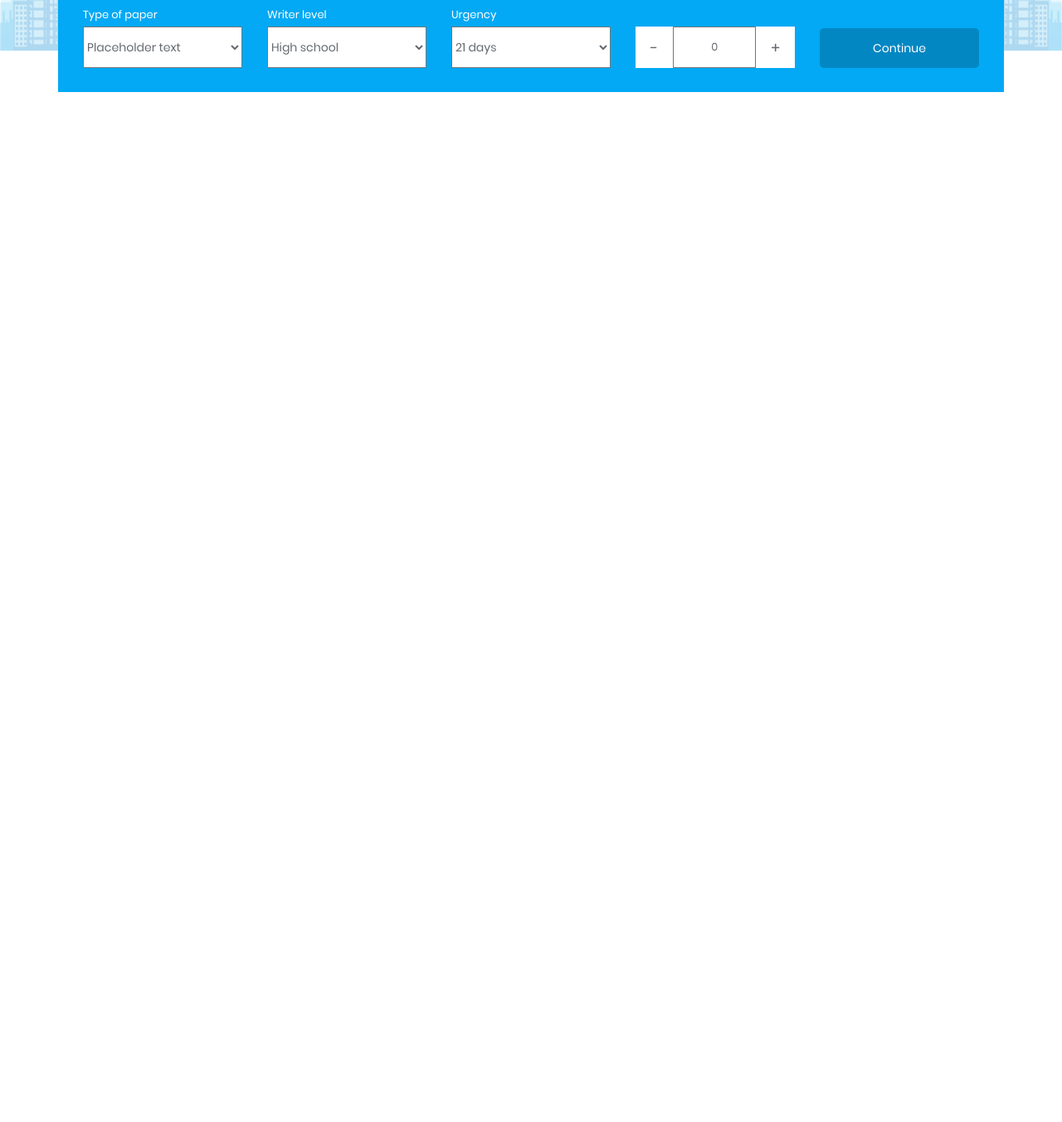
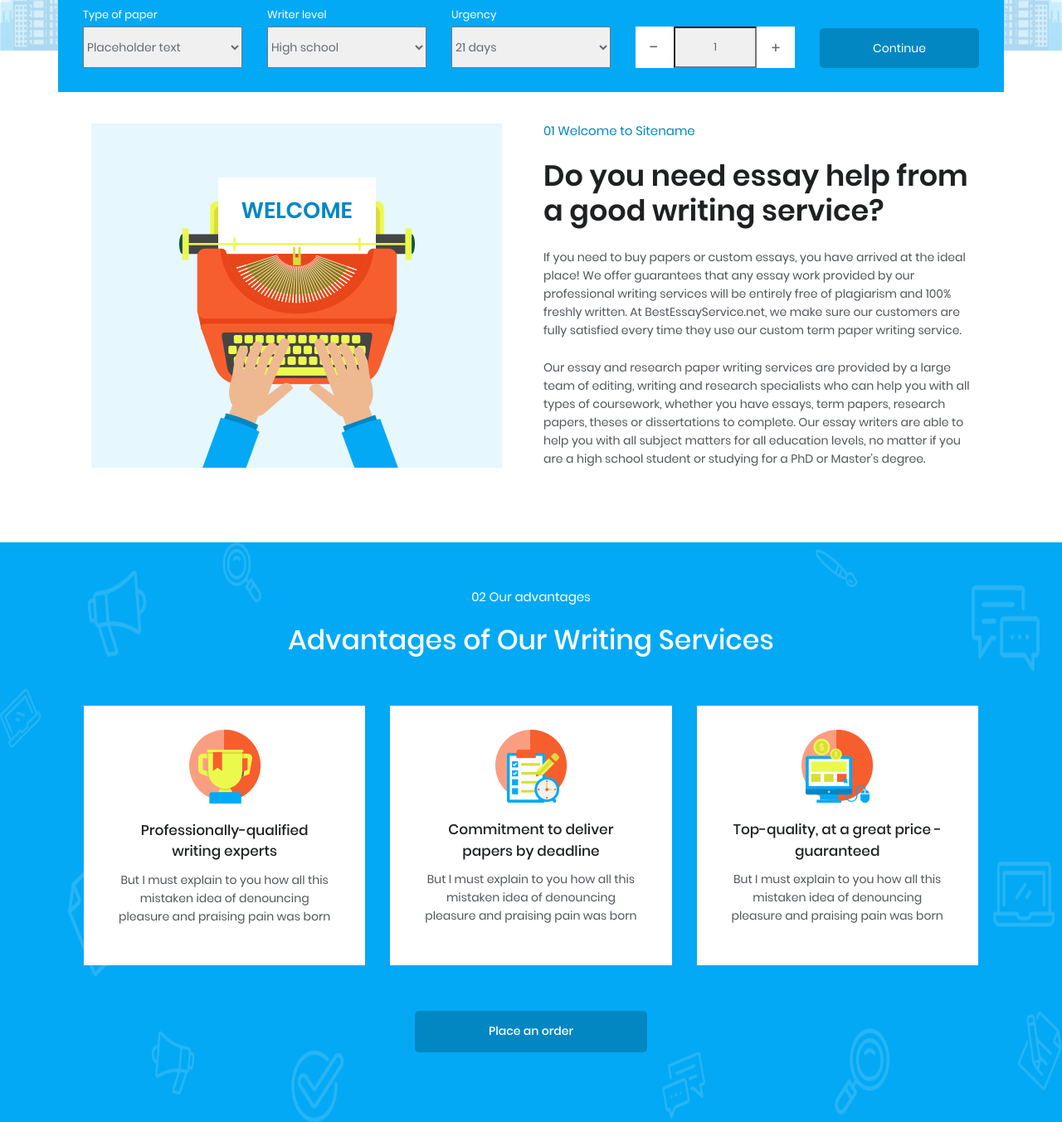
Before and after one commit to Parchuk/BlueEssaySite, a website: page src/views/index.html in a window 1280 px wide. Shown: the part 687-2040 px from the top of the page at 83% size. Before the commit the page ends 800 px from the top, so only its background shows below. Drawn offline with nearby package versions, Linux system fonts and the light colour scheme; files that its build step writes are made by us from their sources; files whose address does not match are found by name; a web font is replaced by a local one.

Commit message:
add advantages

```diff
--- a/src/blocks/_modules.scss
+++ b/src/blocks/_modules.scss
@@ -2,3 +2,5 @@
 @import "modules/footer/footer";
 @import "modules/banner/banner";
 @import "modules/main/main";
+@import "modules/welcome/welcome";
+@import "modules/advantages/advantages";
--- /dev/null
+++ b/src/blocks/modules/advantages/advantages.html
@@ -0,0 +1,33 @@
+<section>
+    <div class="container-fluid advantages">
+        <div class="container">
+            <div class="row flex-column pl-3 pr-3">
+                <h6>02 Our advantages</h6>
+                <h1>Advantages of Our Writing Services</h1>
+            </div>
+            <div class="row pl-3 pr-3">
+
+                <div>
+                    <div class="container-img"><img src="../../../img/advantages-1.png" alt=""></div>
+                    <span>Professionally-qualified
+                        writing experts</span>
+                    <p>But I must explain to you how all this mistaken idea of denouncing pleasure and praising pain was
+                        born</p>
+                </div>
+                <div>
+                    <div class="container-img"><img src="../../../img/advantages-2.png" alt=""></div>
+                    <span>Commitment to deliver papers by deadline</span>
+                    <p>But I must explain to you how all this mistaken idea of denouncing pleasure and praising pain was
+                        born</p>
+                </div>
+                <div>
+                    <div class="container-img"><img src="../../../img/advantages-3.png" alt=""></div>
+                    <span>Top-quality, at a great price - guaranteed</span>
+                    <p>But I must explain to you how all this mistaken idea of denouncing pleasure and praising pain was
+                        born</p>
+                </div>
+            </div>
+            <div class="row"><a href="#" class="btn-2">Place an order</a></div>
+        </div>
+    </div>
+</section>
--- /dev/null
+++ b/src/blocks/modules/advantages/advantages.scss
@@ -0,0 +1,75 @@
+.advantages {
+    padding: 57px 0 84px 0;
+    background-color: $primary-1;
+    background-image: url(../../../img/advantages-Bg.png);
+    background-repeat: no-repeat;
+    background-size: 100% 100%;
+
+    @media (max-width:767px) {
+        padding: 25px 0 30px 0;
+
+    }
+
+    h6 {
+        @include font($base-light, $Poppins-Regular, 15px, 400);
+        margin: 0 auto;
+    }
+
+    h1 {
+        @include font($base-light, $Poppins-Medium, 33px, 500);
+        margin: 23px auto 59px auto;
+
+        @media (max-width:767px) {
+            @include font($base-light, $Poppins-Medium, 25px, 500);
+            text-align: center;
+            margin: 15px auto 20px auto;
+        }
+    }
+
+    a {
+        flex-grow: 1;
+        max-width: 280px;
+        padding: 14.5px;
+        @include font($base-light, $Poppins-Medium, 14px, 500);
+        text-align: center;
+        margin: 55px auto 0 auto;
+
+        @media (max-width:767px) {
+            margin: 25px auto 0 auto;
+            max-width: 180px;
+            padding: 12px;
+        }
+
+    }
+
+    .row>div {
+        text-align: center;
+        display: flex;
+        flex-direction: column;
+        justify-content: center;
+        align-items: center;
+        background-color: $base-light;
+        width: calc(33.33% - 30px);
+        margin: 0 15px;
+        padding: 29px 40px 48px 40px;
+
+        @media (max-width:991px) {
+            margin: 20px auto;
+            width: 70%;
+        }
+
+        @media (max-width:767px) {
+            margin: 15px auto;
+            width: 100%;
+        }
+
+        span {
+            @include font($dl-3-4, $Poppins-Medium, 17px, 500);
+            margin: 20px 0 10px 0;
+        }
+
+        p {
+            line-height: 22px;
+        }
+    }
+}
--- a/src/blocks/modules/banner/banner.html
+++ b/src/blocks/modules/banner/banner.html
@@ -19,17 +19,17 @@
                     <label>
 
                         <span>Type of paper</span>
-                        <select name="" id="">
+                        <select name="#">
                             <option value="Placeholder text" selected>Placeholder text</option>
-                            <option value="">Placeholder text 2</option>
-                            <option value="">Placeholder text 3</option>
-                            <option value="">Placeholder text 4</option>
+                            <option value="Placeholder">Placeholder text 2</option>
+                            <option value="Placeholder">Placeholder text 3</option>
+                            <option value="Placeholder">Placeholder text 4</option>
                         </select>
 
                     </label>
                     <label>
                         <span>Writer level</span>
-                        <select name="" id="">
+                        <select name="#">
                             <option value="High school" selected>High school </option>
                             <option value="High school">High school 2</option>
                             <option value="High school">High school 3</option>
@@ -38,7 +38,7 @@
                     </label>
                     <label>
                         <span>Urgency</span>
-                        <select name="" id="">
+                        <select name="#">
                             <option value="21 days">21 days</option>
                             <option value="21 days">21 days 2</option>
                             <option value="21 days">21 days 3</option>
@@ -46,9 +46,9 @@
                         </select>
                     </label>
                     <label>
-                        <span>-</span>
-                        <input type="text" value="0">
-                        <span>+</span>
+                        <span class="minus">-</span>
+                        <input type="text" value="1" class="count">
+                        <span class="plus">+</span>
                     </label>
                     <label>
                         <input type="submit" value="Continue" class="btn-2">
--- a/src/blocks/modules/banner/banner.scss
+++ b/src/blocks/modules/banner/banner.scss
@@ -113,7 +113,6 @@
 
         label:nth-of-type(4) {
             display: flex;
-
             input[type=text] {
                 box-sizing: border-box;
                 max-width: 100px;
@@ -122,14 +121,20 @@
                 text-align: center;
                 @include font($primary-4, $Poppins-Regular, 13px, 400);
                 outline: none;
-
+                background-color:$li-3-4;
                 @media(max-width:991px) {
                     max-width: 50px;
                     height: 30px;
                 }
+                @media(max-width:1200px) {
+                    max-width: 65px;
+                    height: 50px;
+                }
 
             }
-
+            span:first-of-type{
+                @include font($primary-4, $Poppins-Regular, 21.1px, 400);
+            }
             span {
                 display: flex;
                 justify-content: center;
@@ -188,7 +193,7 @@
         select {
             width: 100%;
             height: 50px;
-            background-color: $base-light;
+            background-color:$li-3-4;
             @include font($primary-4, $Poppins-Regular, 14px, 400);
             cursor: pointer;
 
--- a/src/blocks/modules/header/header.scss
+++ b/src/blocks/modules/header/header.scss
@@ -242,8 +242,7 @@ header .container-fluid {
         min-width: 100px;
         text-align: center;
         transition: all .3s ease-in-out;
-
-        @media(max-width: 768px) {
+        @media(max-width: 767px) {
             padding: 4.5px 0;
             min-width: 70px;
         }
--- /dev/null
+++ b/src/blocks/modules/welcome/welcome.html
@@ -0,0 +1,29 @@
+<section>
+    <div class="container-fluid welcome">
+        <div class="container">
+            <div class="row">
+                <div class="img-welcome col-md-6">
+                    <img src="../../../img/img-welcome.png" alt="">
+                    <span>Welcome </span>
+                </div>
+                <div class="welcome-text col-md-6">
+                    <h6>01 Welcome to Sitename</h6>
+                    <h1>Do you need essay help from a good writing service?</h1>
+                    <p>
+                        If you need to buy papers or custom essays, you have arrived at the ideal place! We offer
+                        guarantees that any essay work provided by our professional writing services will be entirely
+                        free of plagiarism and 100% freshly written. At BestEssayService.net, we make sure our customers
+                        are fully satisfied every time they use our custom term paper writing service.
+                    </p>
+                    <p>
+                        Our essay and research paper writing services are provided by a large team of editing, writing
+                        and research specialists who can help you with all types of coursework, whether you have essays,
+                        term papers, research papers, theses or dissertations to complete. Our essay writers are able to
+                        help you with all subject matters for all education levels, no matter if you are a high school
+                        student or studying for a PhD or Master's degree.
+                    </p>
+                </div>
+            </div>
+        </div>
+    </div>
+</section>
--- /dev/null
+++ b/src/blocks/modules/welcome/welcome.scss
@@ -0,0 +1,86 @@
+.welcome {
+    padding: 38px 33px 90px 110px;
+
+    @media(max-width:1199px) {
+        padding: 38px 30px 90px 30px;
+    }
+
+    @media(max-width:991px) {
+        padding: 20px 30px 30px 30px;
+    }
+
+    @media(max-width:767px) {
+        padding: 25px 15px;
+    }
+
+    .img-welcome {
+        max-width: 495px;
+        position: relative;
+        display: flex;
+        justify-content: center;
+        background-color: $primary-5;
+        padding-top: 65px;
+
+        span {
+            display: block;
+            position: absolute;
+            @include font($dl-1-1, $Poppins-SemiBold, 27px, 600);
+            text-transform: uppercase;
+            top: 85px;
+
+        }
+
+        @media(max-width:767px) {
+            max-width: 350px;
+            margin: 0 auto;
+            height: 300px;
+
+        }
+    }
+
+    .welcome-text {
+        display: flex;
+        flex-direction: column;
+        justify-content: space-between;
+        padding: 0 0 0 50px;
+
+        @media(max-width:991px) {
+            padding: 0 0 0 30px;
+        }
+
+        @media(max-width:767px) {
+            padding: 0;
+        }
+
+        h1 {
+            @include font($dl-3-4, $Poppins-SemiBold, 35px, 600);
+
+            @media(max-width:767px) {
+                @include font($dl-3-4, $Poppins-SemiBold, 25px, 600);
+                margin: 20px 0;
+            }
+        }
+
+        h6 {
+            @include font($dl-1-1, $Poppins-Regular, 15px, 400);
+
+            @media(max-width:767px) {
+                margin: 25px 0 0 0;
+            }
+
+            @media(max-width:1199px) {
+                margin: 0 0 10px 0;
+            }
+        }
+
+        p {
+            line-height: 22px;
+        }
+
+        p:last-of-type {
+            @media(max-width:991px) {
+                display: none;
+            }
+        }
+    }
+}
--- a/src/js/import/modules.js
+++ b/src/js/import/modules.js
@@ -1,2 +1,3 @@
 import "%modules%/header/header";
-import "%modules%/footer/footer"
+import "%modules%/footer/footer";
+import "%modules%/banner/banner";
--- a/src/styles/base/_general.scss
+++ b/src/styles/base/_general.scss
@@ -170,7 +170,7 @@ p {
     background-color: $primary-2;
     text-transform: uppercase;
     @include font($base-light, $Poppins-SemiBold, 14px, 600);
-
+    transition: all .3s ease-in-out;
     &:hover {
         background-color: $li-1-2;
     }
@@ -183,9 +183,10 @@ p {
     border-radius: 5px;
     background-color: $dl-1-1;
     @include font ($base-light, $Poppins-Regular, 14px, 400);
+    transition: all .3s ease-in-out;
 
     &:hover {
-        background-color: $li-2-1;
+        background-color: $li-1-1;
     }
 
     &.disabled {
@@ -197,6 +198,7 @@ p {
     border-radius: 5px;
     background-color: $dl-1-1;
     @include font ($base-light, $Poppins-Medium, 14px, 500);
+    transition: all .3s ease-in-out;
 
     &:hover {
         background-color: $li-2-1;
@@ -213,6 +215,8 @@ p {
     @include font($primary-2, $Poppins-SemiBold, 14px, 600);
     border: 1px solid $primary-2;
     text-transform: uppercase;
+    transition: all .3s ease-in-out;
+
     &:hover {
         background-color: $li-1-2;
         color: $base-light;
@@ -230,6 +234,8 @@ p {
     background-color: $base-light;
     @include font($dl-1-1, $Poppins-Medium, 14px, 500);
     border: 1px solid $dl-1-1;
+    transition: all .3s ease-in-out;
+
     &:hover {
         background-color: $li-2-1;
         color: $base-light;
--- a/src/views/index.html
+++ b/src/views/index.html
@@ -19,6 +19,8 @@
 
  @@include("../blocks/modules/header/header.html")
  @@include("../blocks/modules/banner/banner.html")
+ @@include("../blocks/modules/welcome/welcome.html")
+ @@include("../blocks/modules/advantages/advantages.html")
  @@include("../blocks/modules/main/main.html")
  @@include("../blocks/modules/footer/footer.html")
 
@@ -27,5 +29,6 @@
  <script src="https://code.jquery.com/jquery-3.4.1.slim.min.js" integrity="sha384-J6qa4849blE2+poT4WnyKhv5vZF5SrPo0iEjwBvKU7imGFAV0wwj1yYfoRSJoZ+n" crossorigin="anonymous"></script>
  <script src="https://cdn.jsdelivr.net/npm/popper.js@1.16.0/dist/umd/popper.min.js" integrity="sha384-Q6E9RHvbIyZFJoft+2mJbHaEWldlvI9IOYy5n3zV9zzTtmI3UksdQRVvoxMfooAo" crossorigin="anonymous"></script>
  <script src="https://stackpath.bootstrapcdn.com/bootstrap/4.4.1/js/bootstrap.min.js" integrity="sha384-wfSDF2E50Y2D1uUdj0O3uMBJnjuUD4Ih7YwaYd1iqfktj0Uod8GCExl3Og8ifwB6" crossorigin="anonymous"></script>
+ <script src="js/main.js" ></script>
 </body>
 </html>
```
Also changed, not shown: src/blocks/modules/banner/banner.js (added, +19 -0 lines), src/img/advantages-1.png (added), src/img/advantages-2.png (added), src/img/advantages-3.png (added), src/img/advantages-Bg.png (added), src/img/img-welcome.png (added).
